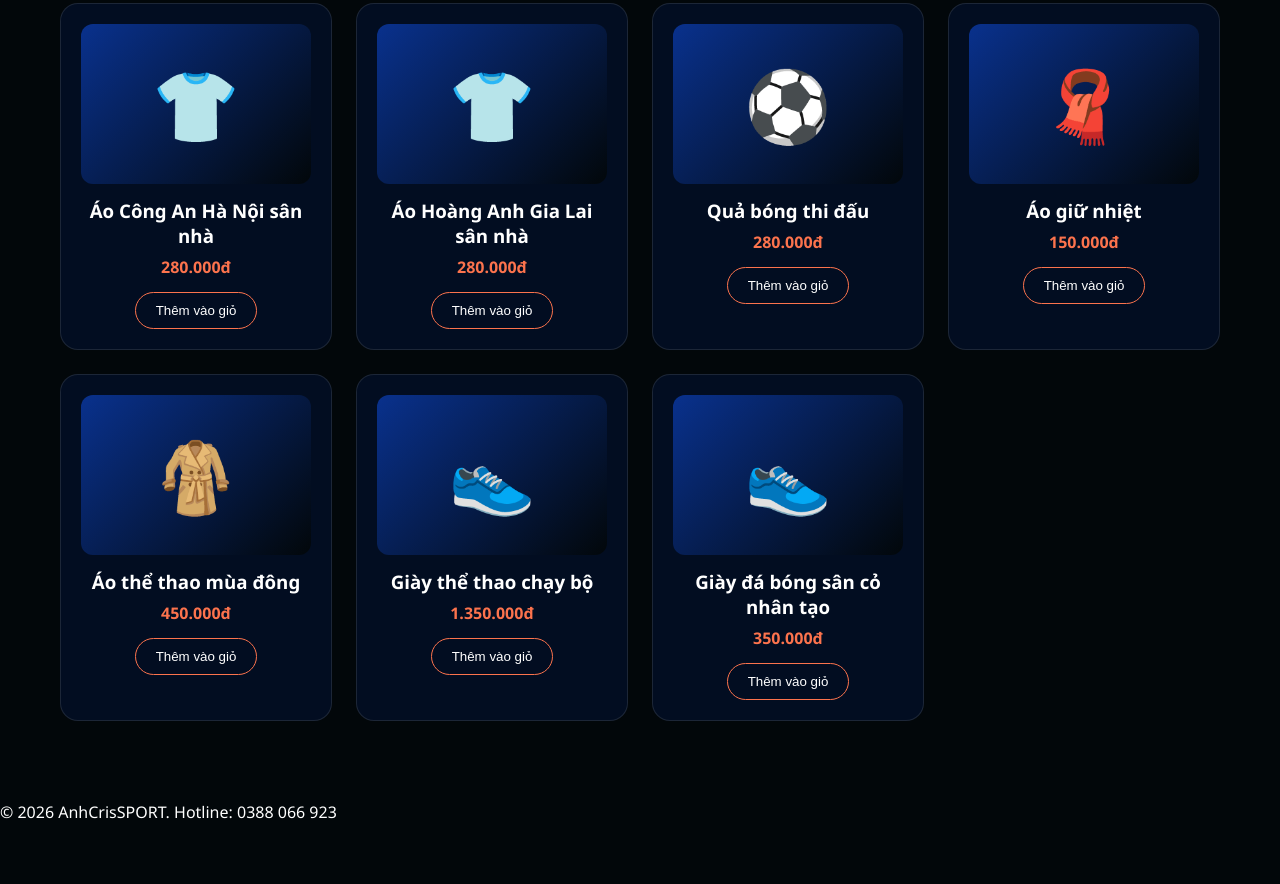
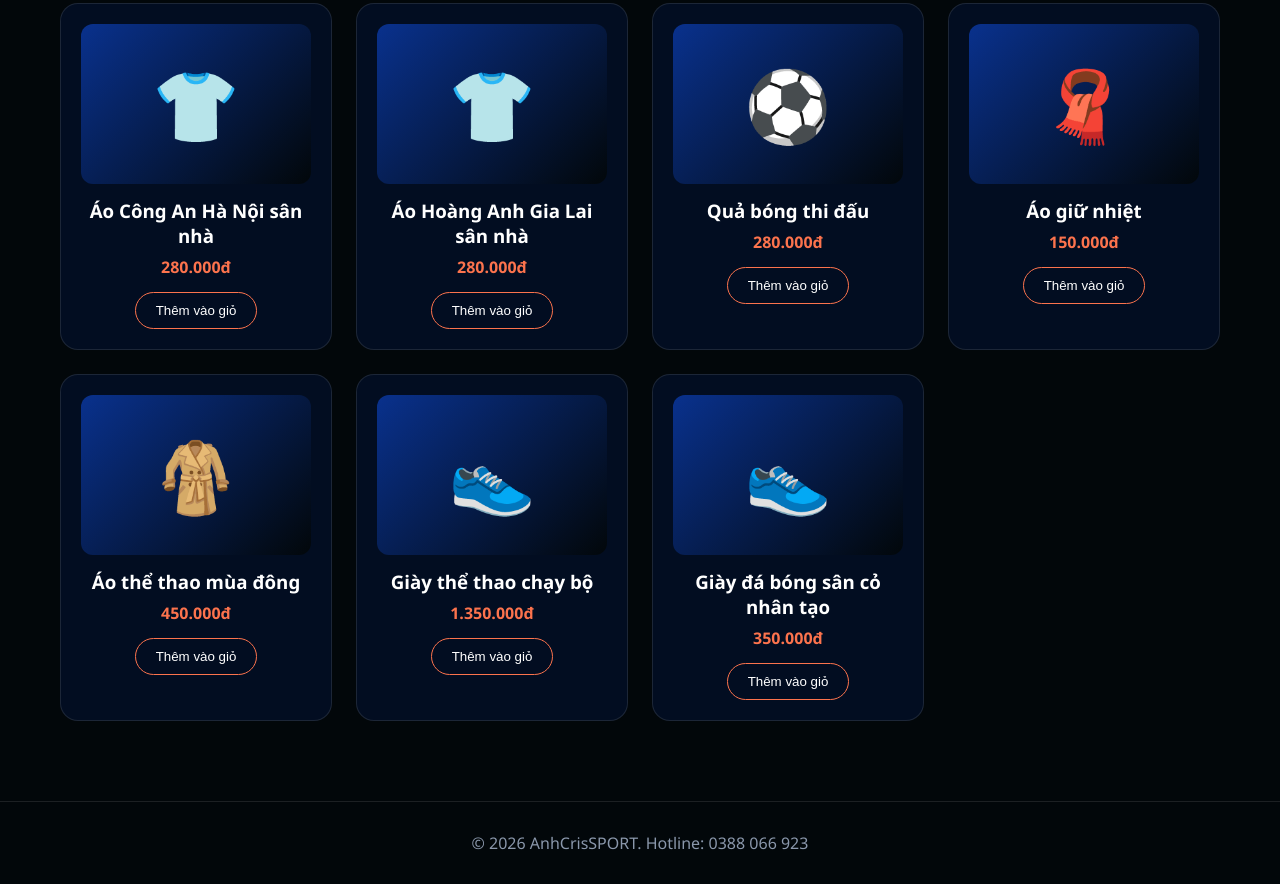
Before and after one commit to nganquocanh231/website_baitaplon_ky1, a plain HTML site: page index.html in a window 1280 px wide. Shown: the part 1337-2221 px from the top of the page. Before the commit the page ends 2160 px from the top, so only its background shows below. Drawn offline with Linux system fonts and the light colour scheme.

Commit message:
sửa phần chân trang css

```diff
--- a/style.css
+++ b/style.css
@@ -57,3 +57,5 @@ nav a:hover { color: #FC734D; }
 .card { transition: 0.3s; }
 .card:hover { transform: translateY(-8px); border-color: #FC734D; }
 .card button:hover { background: #FC734D; }
+footer { text-align: center; padding: 30px; color: #8a97ab; }
+footer { border-top: 1px solid rgba(255,255,255,0.1); }
```
